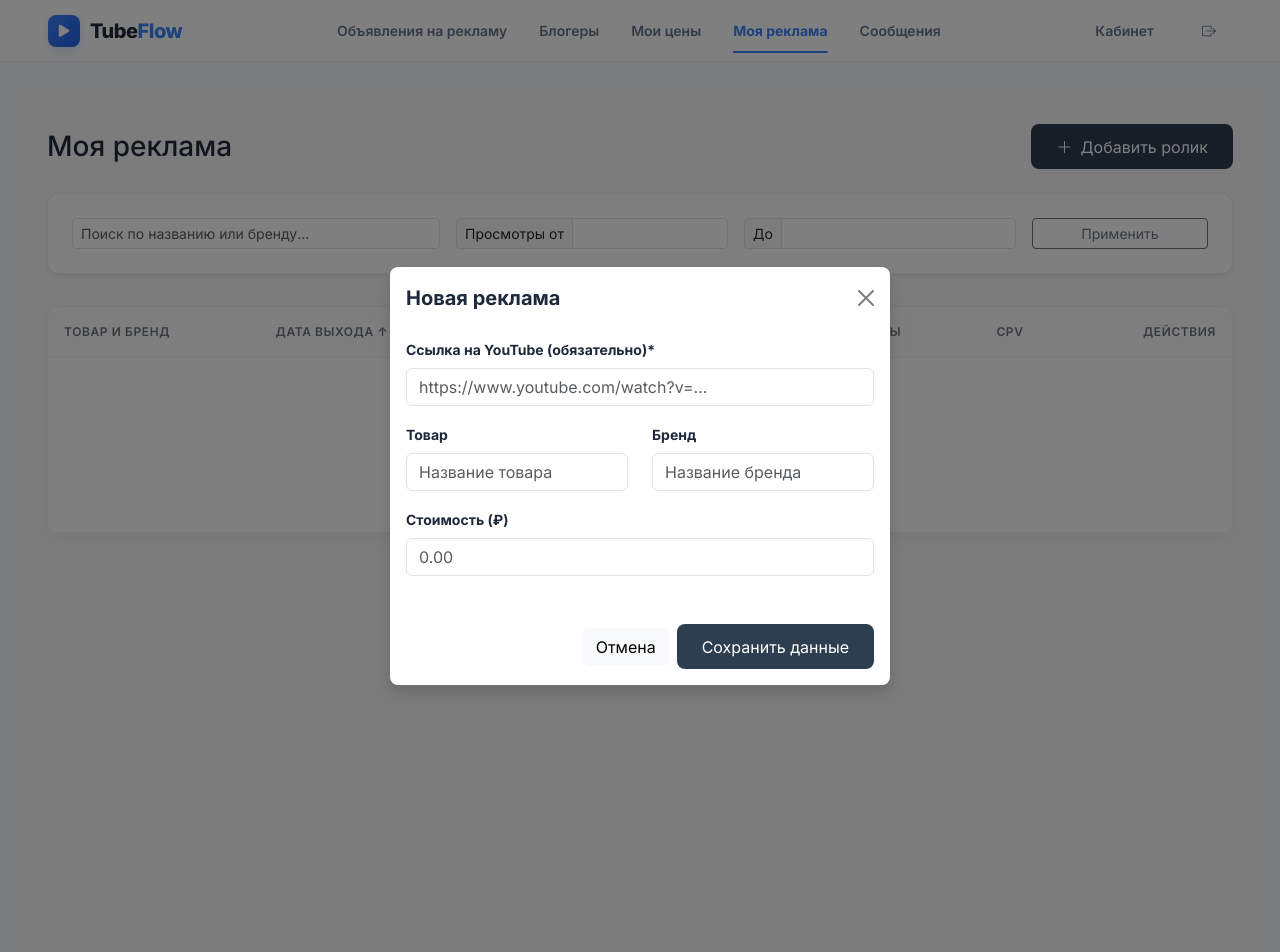
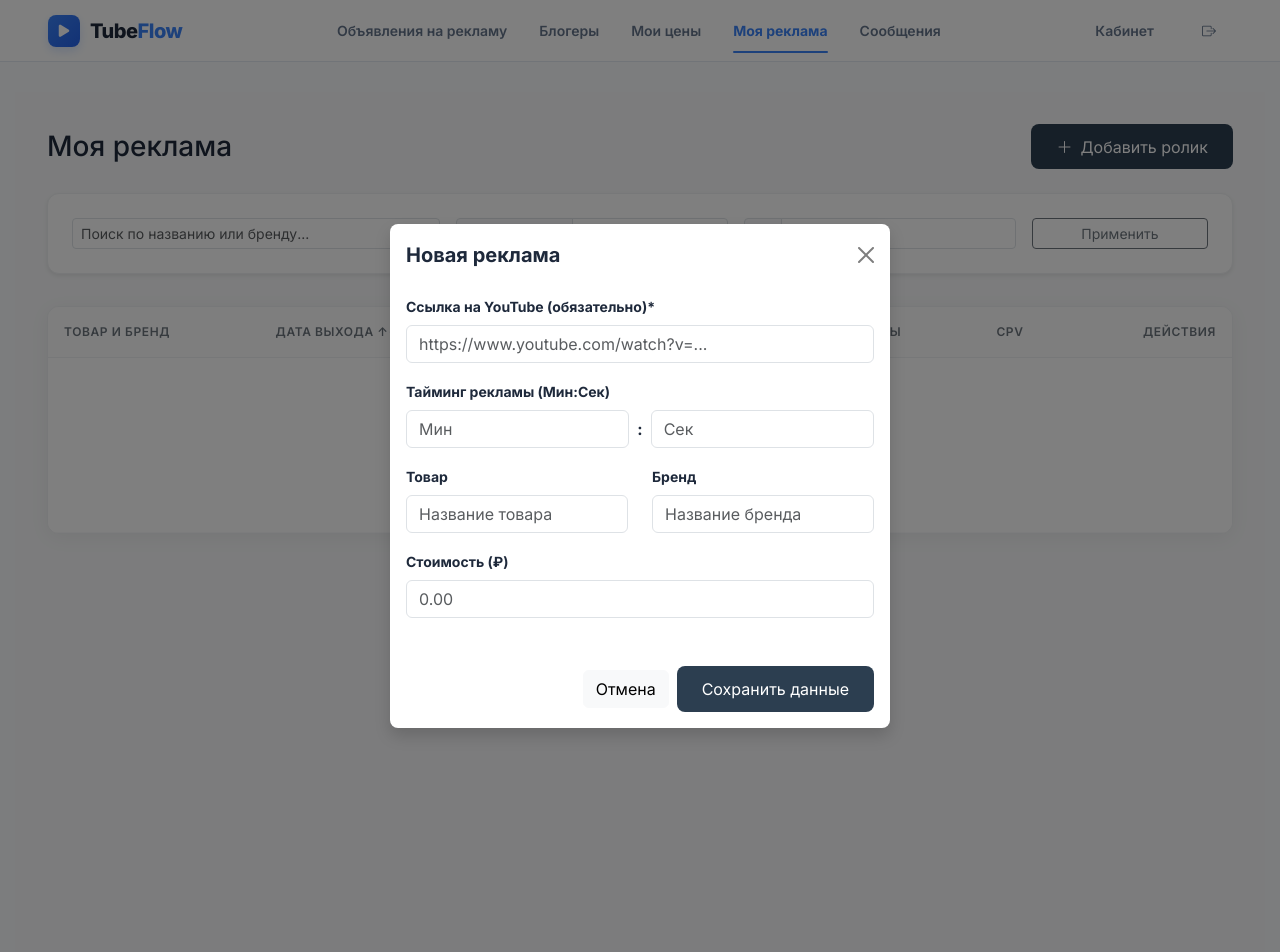
Before and after one commit to elenabri/Flow, a Django app: page /integration/ in a window 1280 px wide, after a click on "Добавить ролик". Run offline with Django 5.2, Linux system fonts and the light colour scheme; a user stored in the database is signed in; data that the repository does not hold is empty; some libraries are stand-ins or nearby versions.

Commit message:
Update integrations_list.html

```diff
--- a/core/templates/core/integrations_list.html
+++ b/core/templates/core/integrations_list.html
@@ -129,9 +129,16 @@
                         </td>
                         <td>{{ item.publish_date|date:"d.m.Y"|default:"Ожидается" }}</td>
                         <td>
-                            <a href="{{ item.youtube_url }}" target="_blank" class="text-primary text-decoration-none">
-                                <i class="bi bi-youtube"></i> Перейти
-                            </a>
+                            <div class="d-flex flex-column">
+                                <a href="{{ item.youtube_url }}{% if item.timestamp > 0 %}&t={{ item.timestamp }}{% endif %}" target="_blank" class="text-primary text-decoration-none fw-bold">
+                                    <i class="bi bi-youtube"></i> Перейти
+                                </a>
+                                {% if item.timestamp > 0 %}
+                                <small class="text-muted" style="font-size: 0.75rem;">
+                                    <i class="bi bi-clock-history"></i> {{ item.formatted_timestamp }}
+                                </small>
+                                {% endif %}
+                            </div>
                         </td>
                         <td>{{ item.cost|intcomma }} ₽</td>
                         <td>
@@ -176,13 +183,27 @@
                 <h5 class="modal-title fw-bold">Новая реклама</h5>
                 <button type="button" class="btn-close" data-bs-dismiss="modal" aria-label="Close"></button>
             </div>
-            <form action="{% url 'core:add_integration' %}" method="post">
+            <form action="{% url 'core:add_integration' %}" method="post" id="add-integration-form">
                 {% csrf_token %}
                 <div class="modal-body pt-4">
                     <div class="mb-3">
                         <label class="form-label small fw-bold">Ссылка на YouTube (обязательно)*</label>
                         <input type="url" name="youtube_url" class="form-control" placeholder="https://www.youtube.com/watch?v=..." required>
                     </div>
+
+                    <!-- Поля для тайминга (Минуты и Секунды) -->
+                    <div class="mb-3">
+                        <label class="form-label small fw-bold">Тайминг рекламы (Мин:Сек)</label>
+                        <div class="d-flex align-items-center gap-2">
+                            <input type="number" id="js-mins" class="form-control" placeholder="Мин" min="0">
+                            <span class="fw-bold">:</span>
+                            <input type="number" id="js-secs" class="form-control" placeholder="Сек" min="0" max="59">
+
+                            <!-- Скрытое поле для передачи общего кол-ва секунд в Django -->
+                            <input type="hidden" name="timestamp" id="js-final-timestamp" value="0">
+                        </div>
+                    </div>
+
                     <div class="row">
                         <div class="col-md-6 mb-3">
                             <label class="form-label small fw-bold">Товар</label>
@@ -206,4 +227,15 @@
         </div>
     </div>
 </div>
+
+<script>
+    // Рассчитываем секунды перед отправкой формы
+    document.getElementById('add-integration-form').addEventListener('submit', function(e) {
+        const mins = parseInt(document.getElementById('js-mins').value) || 0;
+        const secs = parseInt(document.getElementById('js-secs').value) || 0;
+        const totalSeconds = (mins * 60) + secs;
+        document.getElementById('js-final-timestamp').value = totalSeconds;
+    });
+</script>
+
 {% endblock %}
```
